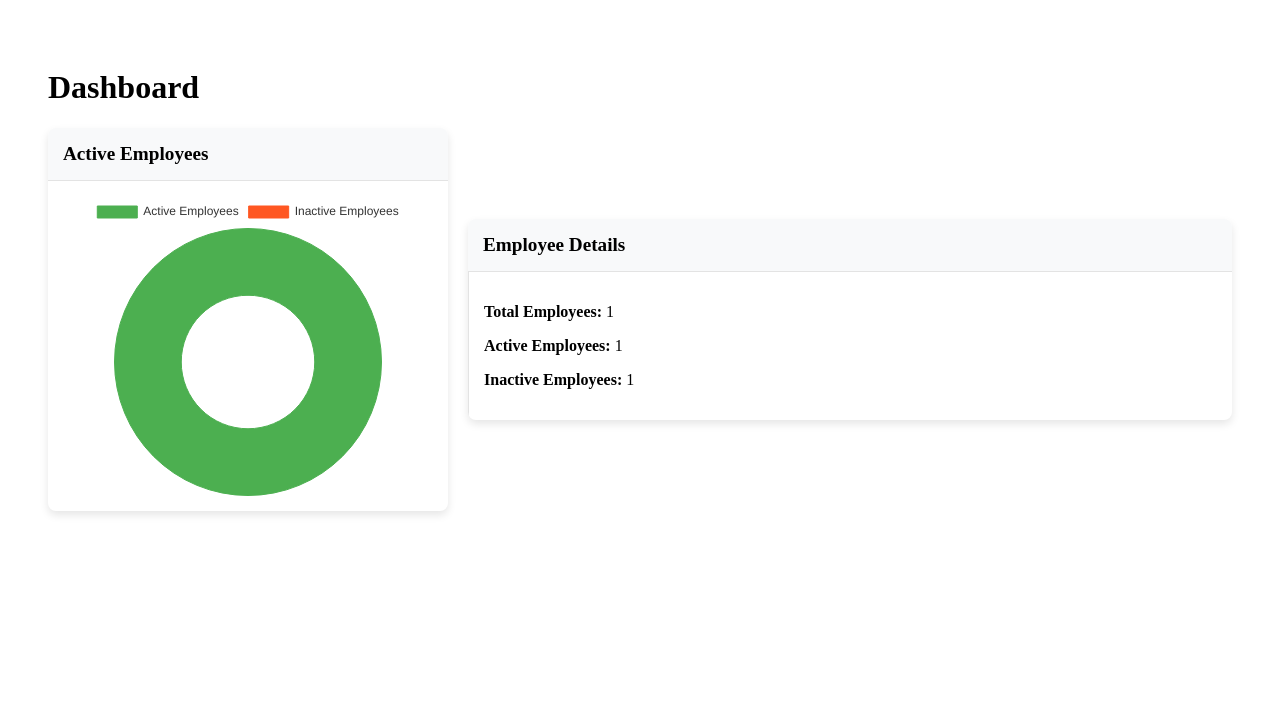
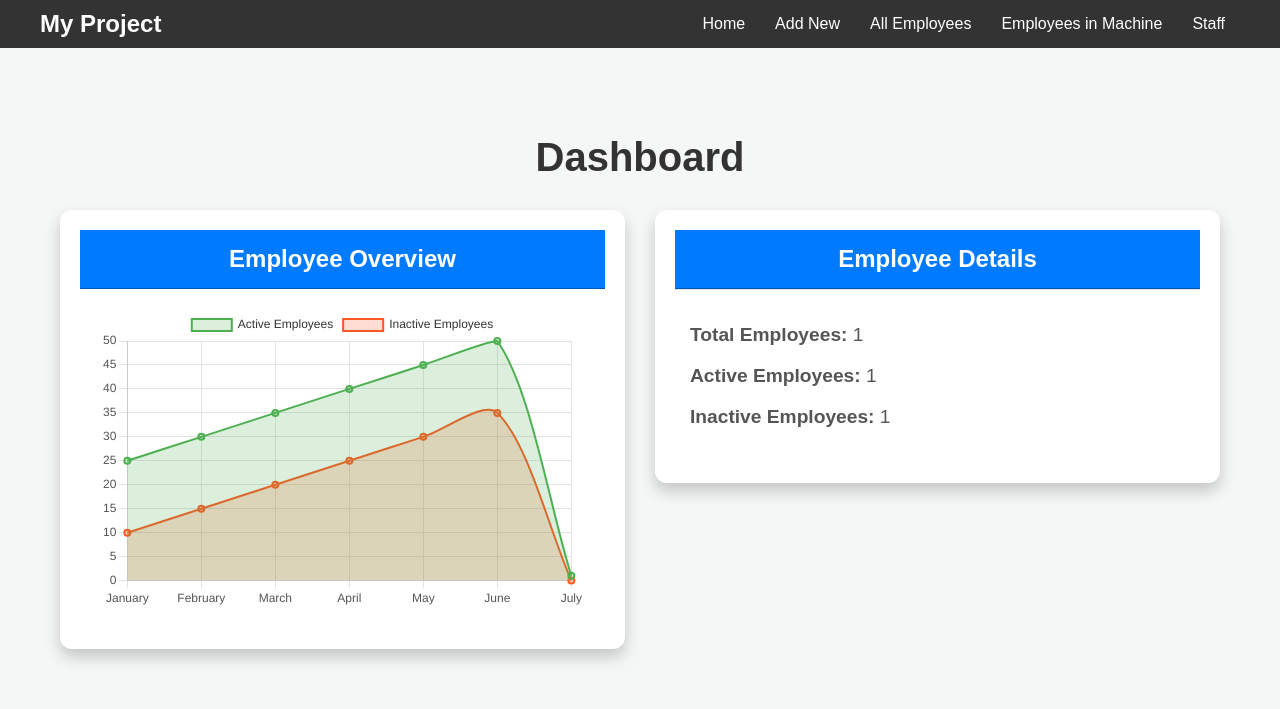
Before and after one commit to urstylelimon/employee_management_zkteco, a Django app: template templates/employees/home.html in a window 1280 px wide. Shown: the top 709 px of the page. Run offline with Django 5.2, Linux system fonts and the light colour scheme; the template is opened without the code that fills it: most values are stand-ins (such as "Sample title", 1, 10 or a date in 2020).

Commit message:
Upadate user dashboard design

```diff
--- /dev/null
+++ b/static/css/nav.css
@@ -0,0 +1,119 @@
+/* General Styles */
+body {
+    font-family: Arial, sans-serif;
+    margin: 0;
+    padding: 0;
+    box-sizing: border-box;
+}
+
+.navbar {
+    background-color: #333;
+    color: white;
+    padding: 10px 20px;
+}
+
+.navbar-container {
+    display: flex;
+    align-items: center;
+    justify-content: space-between;
+    max-width: 1200px;
+    margin: 0 auto;
+}
+
+.navbar-brand {
+    color: white;
+    font-size: 24px;
+    text-decoration: none;
+    font-weight: bold;
+}
+
+.navbar-menu {
+    list-style: none;
+    margin: 0;
+    padding: 0;
+    display: flex;
+}
+
+.navbar-menu li {
+    margin: 0 15px;
+}
+
+.navbar-menu a {
+    color: white;
+    text-decoration: none;
+    font-size: 16px;
+}
+
+.navbar-menu a:hover {
+    text-decoration: underline;
+}
+
+.navbar-toggle {
+    display: none;
+    background: none;
+    border: none;
+    cursor: pointer;
+}
+
+.navbar-toggle-icon {
+    width: 30px;
+    height: 3px;
+    background-color: white;
+    position: relative;
+    display: block;
+}
+
+.navbar-toggle-icon::before,
+.navbar-toggle-icon::after {
+    content: '';
+    position: absolute;
+    width: 30px;
+    height: 3px;
+    background-color: white;
+    display: block;
+}
+
+.navbar-toggle-icon::before {
+    top: -8px;
+}
+
+.navbar-toggle-icon::after {
+    top: 8px;
+}
+
+/* Responsive Styles */
+@media (max-width: 768px) {
+    .navbar-menu {
+        display: none;
+        flex-direction: column;
+        width: 100%;
+        background-color: #333;
+        position: absolute;
+        top: 60px;
+        left: 0;
+        padding: 10px 0;
+    }
+
+    .navbar-menu.active {
+        display: flex;
+    }
+
+    .navbar-menu li {
+        margin: 10px 0;
+        text-align: center;
+    }
+
+    .navbar-toggle {
+        display: block;
+    }
+}
+
+@media (max-width: 480px) {
+    .navbar-brand {
+        font-size: 20px;
+    }
+
+    .navbar-menu a {
+        font-size: 14px;
+    }
+}
--- a/templates/employees/base.html
+++ b/templates/employees/base.html
@@ -15,7 +15,7 @@
 <body>
 
 <!-- Include navbar -->
-{#{% include 'employees/nav.html' %}#}
+{% include 'employees/nav.html' %}
 
 
     <div class="container">
--- a/templates/employees/home.html
+++ b/templates/employees/home.html
@@ -6,42 +6,56 @@
 {% block css %}
 <style>
     .container {
-        padding: 20px;
+        padding: 30px;
+        background-color: #f4f7f6;
+    }
+    header {
+        text-align: center;
+        margin-bottom: 30px;
+    }
+    h1 {
+        font-size: 2.5rem;
+        color: #333;
+        font-weight: 600;
     }
     .chart-container {
         display: flex;
-        align-items: center;
+        justify-content: space-between;
+        gap: 30px;
+        flex-wrap: wrap; /* Allow wrapping for responsiveness */
     }
     .chart {
         flex: 1;
-        max-width: 400px; /* Adjust the width of the chart */
-        margin-right: 20px; /* Space between chart and details */
-    }
-    .details {
-        flex: 1;
+        min-width: 300px; /* Ensure charts have a minimum width */
     }
     .card {
-        border-radius: 8px;
-        box-shadow: 0 4px 8px rgba(0, 0, 0, 0.1);
+        border-radius: 12px;
+        box-shadow: 0 8px 16px rgba(0, 0, 0, 0.2);
         overflow: hidden;
+        background: #ffffff;
+        padding: 20px;
     }
     .card-header {
-        background-color: #f8f9fa;
-        font-size: 1.2rem;
-        font-weight: 600;
+        background-color: #007bff;
+        color: white;
+        font-size: 1.5rem;
+        font-weight: 700;
+        text-align: center;
         padding: 15px;
-        border-bottom: 1px solid #e3e3e3;
+        border-bottom: 1px solid #0056b3;
     }
     .card-body {
-        padding: 15px;
+        padding: 20px;
     }
     canvas {
-        max-height: 300px; /* Adjust the height as needed */
-        max-width: 100%;
+        height: 300px; /* Fixed height for better layout */
+        width: 100%;
     }
     .details-content {
         padding: 15px;
-        border-left: 1px solid #e3e3e3; /* Border to separate from chart */
+        border-top: 1px solid #e3e3e3; /* Border to separate from chart */
+        font-size: 1.2rem;
+        color: #555;
     }
 </style>
 {% endblock %}
@@ -49,23 +63,23 @@
 {% block content %}
 <div class="container">
     <header>
-        <h1 class="mb-4">Dashboard</h1>
+        <h1>Dashboard</h1>
     </header>
     <div class="chart-container">
-        <!-- Active Employees Chart -->
+        <!-- Employee Overview Line Chart -->
         <div class="chart">
             <div class="card">
                 <div class="card-header">
-                    Active Employees
+                    Employee Overview
                 </div>
                 <div class="card-body">
-                    <canvas id="activeEmployeesChart"></canvas>
+                    <canvas id="employeeOverviewChart"></canvas>
                 </div>
             </div>
         </div>
 
-        <!-- Details Section -->
-        <div class="details">
+        <!-- Employee Details Section -->
+        <div class="chart">
             <div class="card">
                 <div class="card-header">
                     Employee Details
@@ -73,7 +87,7 @@
                 <div class="card-body details-content">
                     <p><strong>Total Employees:</strong> {{ total_employee_count }}</p>
                     <p><strong>Active Employees:</strong> {{ active_employee_count }}</p>
-                    <p><strong>Inactive Employees:</strong> {{ inactiveEmployeeCount }}</p>
+                    <p><strong>Inactive Employees:</strong> {{ inactive_employee_count }}</p>
                     <!-- Add more details as needed -->
                 </div>
             </div>
@@ -83,7 +97,6 @@
 
 {% endblock %}
 
-
 {% block js %}
 <script src="https://cdn.jsdelivr.net/npm/chart.js"></script>
 <script>
@@ -92,22 +105,40 @@
     const activeEmployeeCount = {{ active_employee_count|safe }};
     const inactiveEmployeeCount = totalEmployeeCount - activeEmployeeCount;
 
-    // Active Employees Chart
-    const activeEmployeesCtx = document.getElementById('activeEmployeesChart').getContext('2d');
-    new Chart(activeEmployeesCtx, {
-        type: 'doughnut', // Using doughnut for a compact and modern look
+    // Employee Overview Line Chart
+    const employeeOverviewCtx = document.getElementById('employeeOverviewChart').getContext('2d');
+    new Chart(employeeOverviewCtx, {
+        type: 'line',
         data: {
-            labels: ['Active Employees', 'Inactive Employees'],
-            datasets: [{
-                data: [activeEmployeeCount, inactiveEmployeeCount],
-                backgroundColor: ['#4caf50', '#ff5722'], // Green and Red colors
-                borderColor: ['#4caf50', '#ff5722'],
-                borderWidth: 1
-            }]
+            labels: ['January', 'February', 'March', 'April', 'May', 'June', 'July'], // Example time period
+            datasets: [
+                {
+                    label: 'Active Employees',
+                    data: [25, 30, 35, 40, 45, 50, activeEmployeeCount], // Replace with dynamic data
+                    backgroundColor: 'rgba(76, 175, 80, 0.2)', // Green with opacity
+                    borderColor: '#4caf50', // Green color
+                    borderWidth: 2,
+                    fill: true,
+                    tension: 0.3 // Smooth curves
+                },
+                {
+                    label: 'Inactive Employees',
+                    data: [10, 15, 20, 25, 30, 35, inactiveEmployeeCount], // Replace with dynamic data
+                    backgroundColor: 'rgba(255, 87, 34, 0.2)', // Red with opacity
+                    borderColor: '#ff5722', // Red color
+                    borderWidth: 2,
+                    fill: true,
+                    tension: 0.3 // Smooth curves
+                }
+            ]
         },
         options: {
             responsive: true,
             maintainAspectRatio: false, // Make the chart responsive
+            animation: {
+                duration: 2000, // 2 seconds
+                easing: 'easeInOutCubic'
+            },
             plugins: {
                 legend: {
                     position: 'top', // Position the legend at the top
@@ -118,15 +149,35 @@
                 tooltip: {
                     callbacks: {
                         label: function(context) {
-                            let label = context.label || '';
+                            let label = context.dataset.label || '';
                             if (label) {
                                 label += ': ';
                             }
                             if (context.parsed !== null) {
-                                label += `${context.raw}`;
+                                label += `${context.parsed.y}`;
                             }
                             return label;
                         }
+                    }
+                }
+            },
+            scales: {
+                x: {
+                    beginAtZero: true,
+                    grid: {
+                        color: '#e3e3e3'
+                    },
+                    ticks: {
+                        color: '#555'
+                    }
+                },
+                y: {
+                    beginAtZero: true,
+                    grid: {
+                        color: '#e3e3e3'
+                    },
+                    ticks: {
+                        color: '#555'
                     }
                 }
             }
--- a/templates/employees/nav.html
+++ b/templates/employees/nav.html
@@ -1,6 +1,42 @@
-<nav>
-    <ul>
-        <li><a href="{% url 'home' %}">Home</a></li>
-        <li><a href="{% url 'employee_list' %}">About</a></li>
-    </ul>
-</nav>
+{#<nav>#}
+{#    <ul>#}
+{#        <li><a href="{% url 'home' %}">Home</a></li>#}
+{#        <li><a href="{% url 'employee_list' %}">About</a></li>#}
+{#    </ul>#}
+{#</nav>#}
+
+<!DOCTYPE html>
+<html lang="en">
+<head>
+    <meta charset="UTF-8">
+    <meta name="viewport" content="width=device-width, initial-scale=1.0">
+    <title>{% block title %}My Project{% endblock %}</title>
+    {% load static %}
+    <link rel="stylesheet" href="{% static 'css/nav.css' %}">
+    {% block css %}{% endblock %}
+</head>
+<body>
+    <!-- Navbar -->
+    <nav class="navbar">
+        <div class="navbar-container">
+            <a href="/" class="navbar-brand">My Project</a>
+            <ul class="navbar-menu">
+                <li><a href="/">Home</a></li>
+                <li><a href="/add-new/">Add New</a></li>
+                <li><a href="/all-employees/">All Employees</a></li>
+                <li><a href="/employees-in-machine/">Employees in Machine</a></li>
+                <li><a href="/staff/">Staff</a></li>
+            </ul>
+            <button class="navbar-toggle" id="navbarToggle">
+                <span class="navbar-toggle-icon"></span>
+            </button>
+        </div>
+    </nav>
+
+    <main>
+        {% block content %}{% endblock %}
+    </main>
+
+    {% block js %}{% endblock %}
+</body>
+</html>
```
